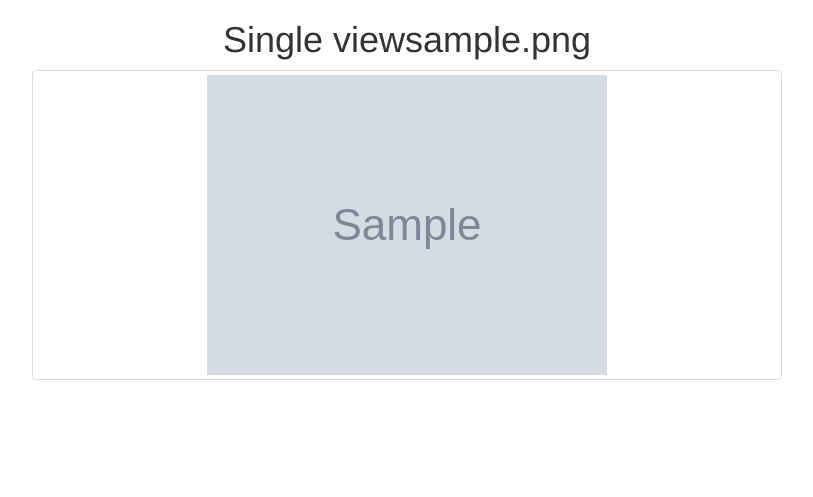
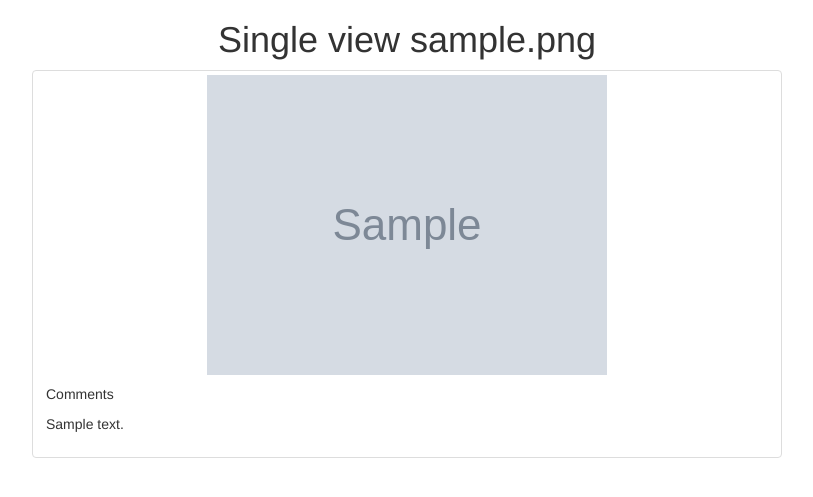
Before and after one commit to ppolle/instagram-clone, a Django app: page /accounts/single/1 in a window 1280 px wide. Shown: the part 52-549 px from the top of the page, without its empty margins (233-1046 px from the left). Run offline with Django 3.2, Linux system fonts and the light colour scheme; tables that the repository leaves empty hold one stand-in row (values such as "Sample post"); grey boxes marked "Sample" are stand-in pictures; some libraries are stand-ins or nearby versions.

Commit message:
this commit will implement displaying comments on post single view

```diff
--- a/instagram/iclone/templates/accounts/single.html
+++ b/instagram/iclone/templates/accounts/single.html
@@ -1,13 +1,25 @@
 {%extends 'base.html'%}
 {% load bootstrap3 %}
 {% block content%}
-<h1 class="text-center">Single view{{image.image_name}}</h1>
+<h1 class="text-center">Single view {{image.image_name}}</h1>
 <div class="container">
 	<div class="row">
 		<div class="col-md-2"></div>
 		<div class="col-md-8">
 			<div class="thumbnail">
 				<img src="{{image.image.url}}">
+				<div class="caption">
+					<p>Comments</p>
+					<p>{% if comments%}
+							{%for comment in comments%}
+								{{comment.comment}}
+							{%endfor%}
+						{%else%}
+						 <p>No comments here.Be the first to comment</p>
+						{%endif%}
+
+					</p>
+				</div>
 			</div>
 		</div>
 		<div class="col-md-2"></div>
--- a/instagram/iclone/views.py
+++ b/instagram/iclone/views.py
@@ -1,7 +1,7 @@
 from django.shortcuts import render,redirect
 from django.http  import HttpResponse,Http404,HttpResponseRedirect
 from .forms import NewImagePost
-from .models import Image
+from .models import Image,Comment
 from django.contrib.auth.decorators import login_required
 
 # Create your views here.
@@ -49,4 +49,5 @@ def updateProfile(request):
 
 def single(request,image_id):
 	image = Image.objects.get(id = image_id)
-	return render(request,'accounts/single.html',{"image":image})
+	comments = Comment.objects.filter(id = image_id)
+	return render(request,'accounts/single.html',{"image":image,"comments":comments})
```
